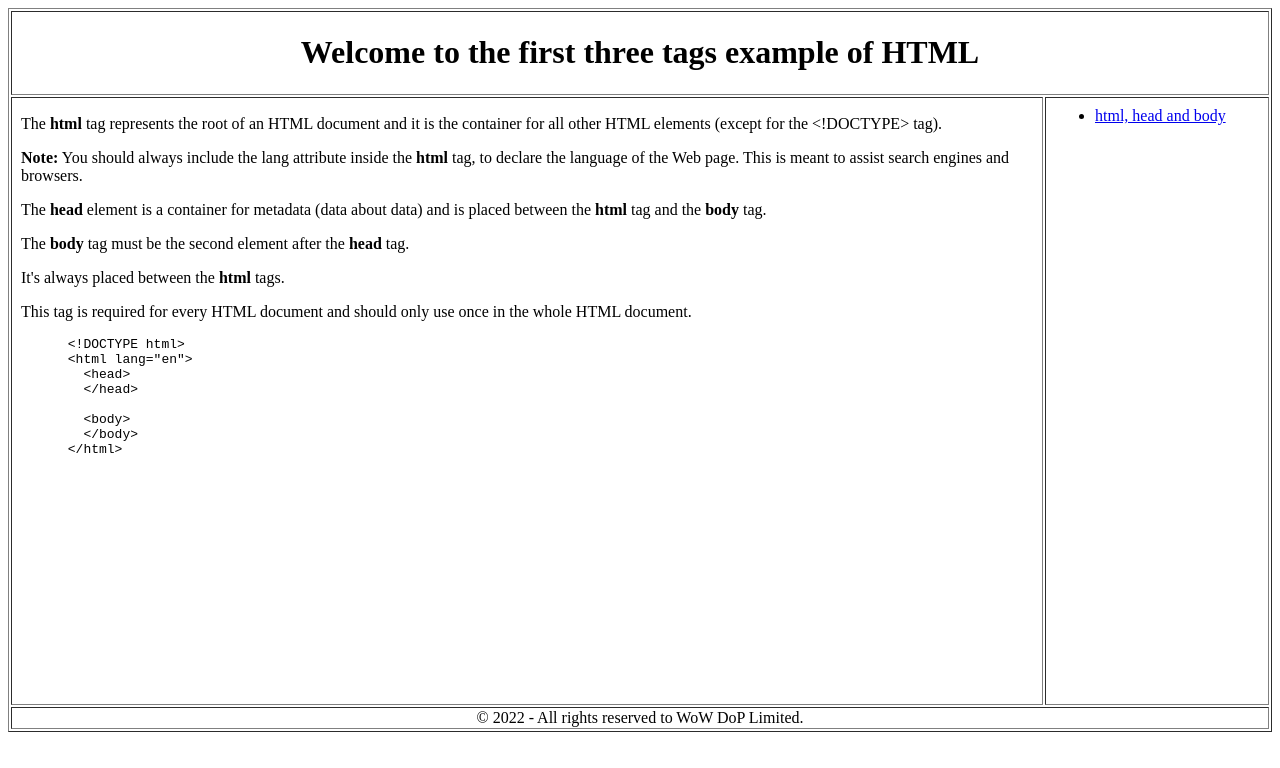
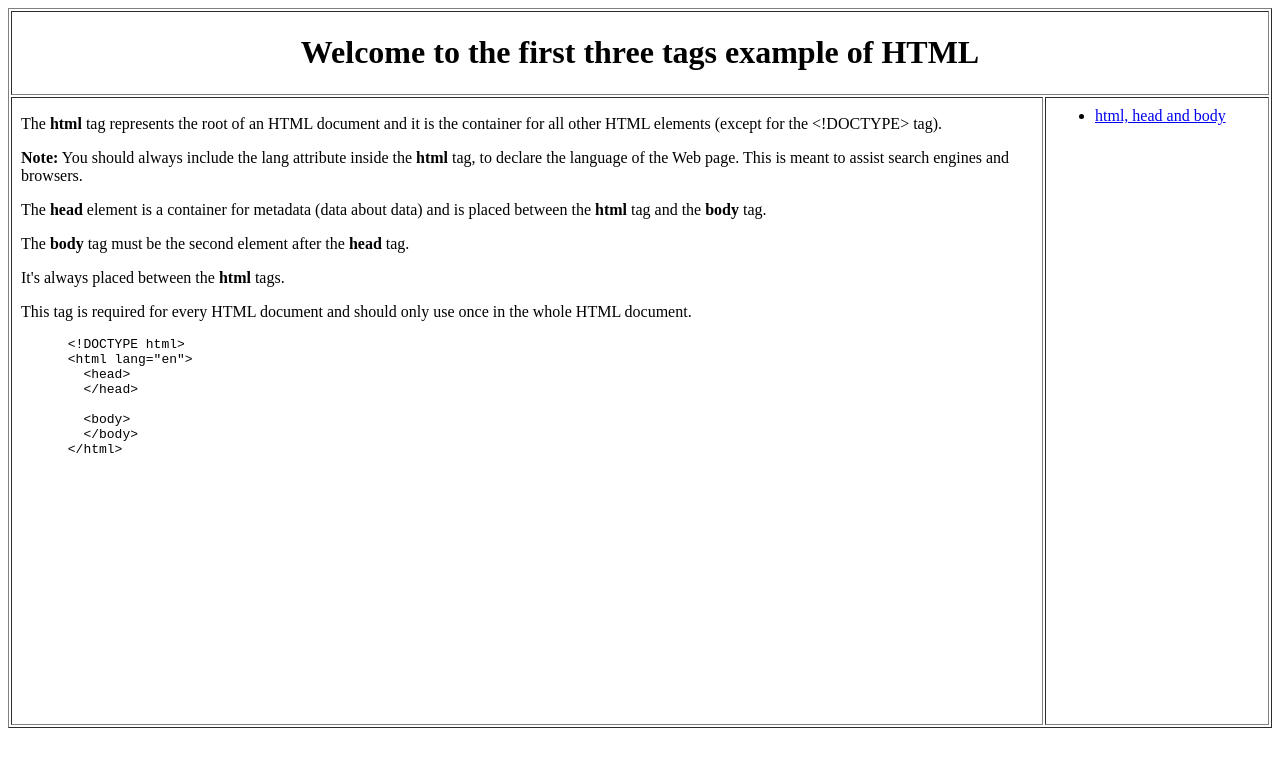
Before and after one commit to wowdop/meet-html-and-css, a website: page source-code/marianzburlea/html/intro/my-first-three/index.html in a window 1280 px wide. Drawn offline with Linux system fonts and the light colour scheme.

Commit message:
remove extra footer

```diff
--- a/source-code/marianzburlea/html/intro/my-first-three/index.html
+++ b/source-code/marianzburlea/html/intro/my-first-three/index.html
@@ -37,11 +37,6 @@
         </td>
       </tr>
 
-      <tr>
-        <td colspan="2" align="center">
-          <footer>&copy; 2022 - All rights reserved to WoW DoP Limited.</footer>
-        </td>
-      </tr>
     </table>
   </body>
 </html>
```
Also changed, not shown: source-code/marianzburlea/html/intro/basic-building-blocks/index.html (+1 -5 lines), source-code/marianzburlea/html/intro/basic-lists/index.html (+1 -4 lines), source-code/marianzburlea/html/intro/embed-content/index.html (+1 -5 lines), source-code/marianzburlea/html/intro/must-know/index.html (+1 -5 lines).
